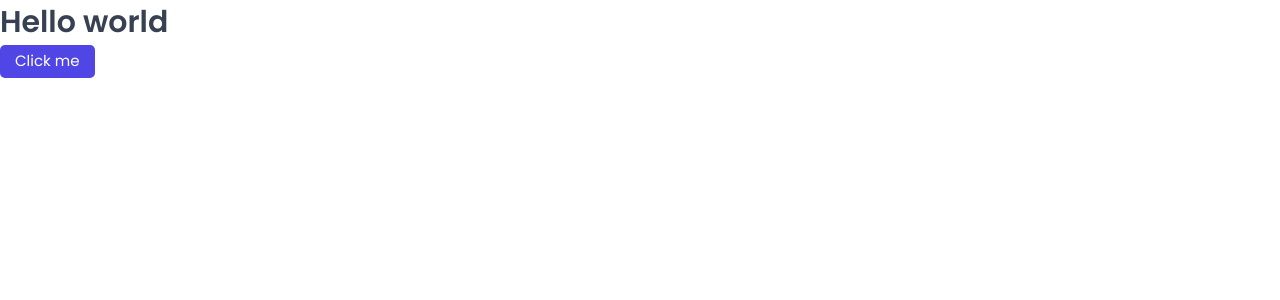
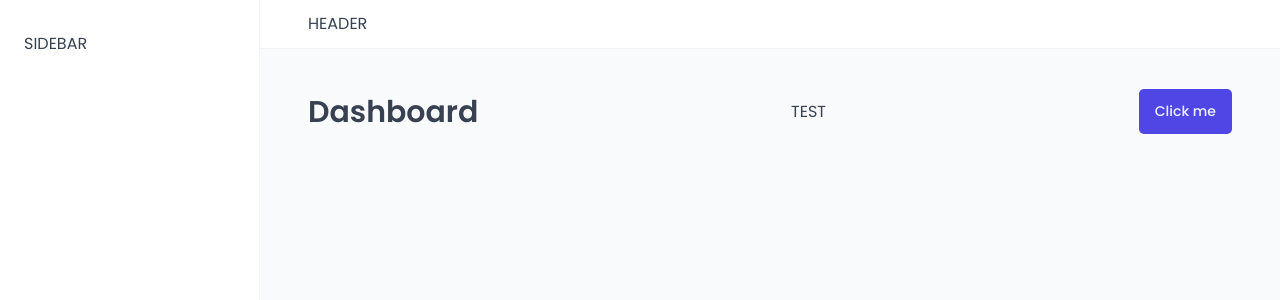
Before and after one commit to drexb8/wild_oasis, a React (Vite) app: page /dashboard in a window 1280 px wide. Shown: the top 300 px of the page. Built offline with nearby package versions, Linux system fonts and the light colour scheme; a web font is replaced by a local one.

Commit message:
added the applayout to display the main contents

```diff
--- a/src/App.jsx
+++ b/src/App.jsx
@@ -1,17 +1,34 @@
-import styled from "styled-components";
+import { BrowserRouter, Navigate, Route, Routes } from "react-router-dom";
+import Dashboard from "./pages/Dashboard";
+import Bookings from "./pages/Bookings";
+import Cabins from "./pages/Cabins";
+import NewUsers from "./pages/Users";
+import Settings from "./pages/Settings";
+import Account from "./pages/Account";
+import Login from "./pages/Login";
+import PageNotFound from "./pages/PageNotFound";
 import GlobalStyles from "./styles/GlobalStyles";
-import Button from "./ui/Button";
+import AppLayout from "./ui/AppLayout";
 
-const H1 = styled.h1`
-  font-size: 30px;
-  font-weight: 600;
-`;
 function App() {
   return (
     <>
       <GlobalStyles />
-      <H1>Hello world</H1>
-      <Button>Click me</Button>
+      <BrowserRouter>
+        <Routes>
+          <Route element={<AppLayout />}>
+            <Route index element={<Navigate replace to="dashboard" />} />
+            <Route path="dashboard" element={<Dashboard />} />
+            <Route path="bookings" element={<Bookings />} />
+            <Route path="cabins" element={<Cabins />} />
+            <Route path="users" element={<NewUsers />} />
+            <Route path="settings" element={<Settings />} />
+            <Route path="account" element={<Account />} />
+          </Route>
+          <Route path="login" element={<Login />} />
+          <Route path="*" element={<PageNotFound />} />
+        </Routes>
+      </BrowserRouter>
     </>
   );
 }
--- a/src/pages/Dashboard.jsx
+++ b/src/pages/Dashboard.jsx
@@ -1,3 +1,4 @@
+import Button from "../ui/Button";
 import Heading from "../ui/Heading";
 import Row from "../ui/Row";
 
@@ -6,6 +7,9 @@
     <Row type="horizontal">
       <Heading as="h1">Dashboard</Heading>
       <p>TEST</p>
+      <Button variation="primary" size="medium">
+        Click me
+      </Button>
     </Row>
   );
 }
--- /dev/null
+++ b/src/ui/AppLayout.jsx
@@ -0,0 +1,28 @@
+import { Outlet } from "react-router-dom";
+import Header from "./Header";
+import Sidebar from "./Sidebar";
+import styled from "styled-components";
+
+const StyledAppLayout = styled.div`
+  display: grid;
+  height: 100vh;
+  grid-template-columns: 26rem 1fr;
+  grid-template-rows: auto 1fr;
+`;
+const Main = styled.main`
+  background-color: var(--color-grey-50);
+  padding: 4rem 4.8rem 6.4rem;
+`;
+function AppLayout() {
+  return (
+    <StyledAppLayout>
+      <Header />
+      <Sidebar />
+      <Main>
+        <Outlet />
+      </Main>
+    </StyledAppLayout>
+  );
+}
+
+export default AppLayout;
--- a/src/ui/Button.jsx
+++ b/src/ui/Button.jsx
@@ -49,16 +49,10 @@
 };
 
 const Button = styled.button`
-  font-size: 1.5rem;
-  padding: 0.5rem 1.5rem;
   border: none;
   border-radius: var(--border-radius-sm);
-  background-color: var(--color-brand-600);
-  color: var(--color-grey-0);
-
-  &:hover {
-    background-color: var(--color-brand-700);
-  }
+  ${(props) => sizes[props.size]}
+  ${(props) => variations[props.variation]}
 `;
 
 export default Button;
--- /dev/null
+++ b/src/ui/Header.jsx
@@ -0,0 +1,16 @@
+import styled from "styled-components";
+
+const StyledHeader = styled.aside`
+  background-color: var(--color-grey-0);
+  padding: 1.2rem 4.8rem;
+  border-bottom: 1px solid var(--color-grey-100);
+`;
+function Header() {
+  return (
+    <StyledHeader>
+      <p>HEADER</p>
+    </StyledHeader>
+  );
+}
+
+export default Header;
--- /dev/null
+++ b/src/ui/Heading.jsx
@@ -0,0 +1,27 @@
+import styled, { css } from "styled-components";
+
+const Heading = styled.h1`
+  line-height: 1.4rem;
+  ${(props) =>
+    props.as === "h1" &&
+    css`
+      font-size: 3rem;
+      font-weight: 600;
+    `}
+  ${(props) =>
+    props.as === "h2" &&
+    css`
+      font-size: 2rem;
+      font-weight: 600;
+    `}
+    ${(props) =>
+    props.as === "h3" &&
+    css`
+      font-size: 2rem;
+      font-weight: 500;
+    `}
+`;
+
+Heading.defaultProps = {};
+
+export default Heading;
--- /dev/null
+++ b/src/ui/Row.jsx
@@ -0,0 +1,23 @@
+import styled, { css } from "styled-components";
+
+const Row = styled.div`
+  display: flex;
+  ${(props) =>
+    props.type === "horizontal" &&
+    css`
+      justify-content: space-between;
+      align-items: center;
+    `}
+  ${(props) =>
+    props.type === "vertical" &&
+    css`
+      justify-content: center;
+      align-items: center;
+      flex-direction: column;
+    `}
+`;
+
+Row.defaultProps = {
+  type: "vertical",
+};
+export default Row;
--- /dev/null
+++ b/src/ui/Sidebar.jsx
@@ -0,0 +1,18 @@
+import styled from "styled-components";
+
+const StyledSidebar = styled.aside`
+  background-color: var(--color-grey-0);
+  padding: 3.2rem 2.4rem;
+  border-right: 1px solid var(--color-grey-100);
+  grid-row: 1/-1;
+`;
+
+function Sidebar() {
+  return (
+    <StyledSidebar>
+      <p>SIDEBAR</p>
+    </StyledSidebar>
+  );
+}
+
+export default Sidebar;
```
